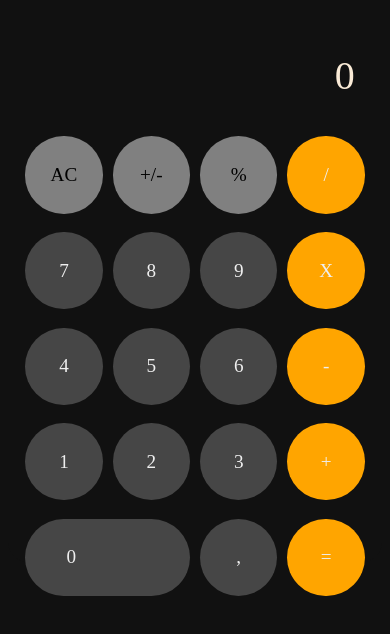
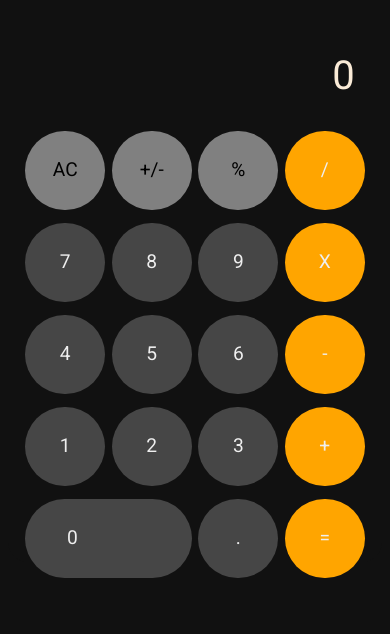
Before and after one commit to soun1005/i-calculator_clonecoding, a React (Create React App) app: page / in a window 390 px wide. Shown: the part 184-818 px from the top of the page. Built offline with nearby package versions, Linux system fonts and the light colour scheme.

Commit message:
bug fixed - error when dot is clicked as first element

```diff
--- a/public/index.html
+++ b/public/index.html
@@ -15,6 +15,12 @@
       user's mobile device or desktop. See https://developers.google.com/web/fundamentals/web-app-manifest/
     -->
     <link rel="manifest" href="%PUBLIC_URL%/manifest.json" />
+    <link rel="preconnect" href="https://fonts.googleapis.com" />
+    <link rel="preconnect" href="https://fonts.gstatic.com" crossorigin />
+    <link
+      href="https://fonts.googleapis.com/css2?family=Roboto&display=swap"
+      rel="stylesheet"
+    />
     <!--
       Notice the use of %PUBLIC_URL% in the tags above.
       It will be replaced with the URL of the `public` folder during the build.
--- a/src/App.css
+++ b/src/App.css
@@ -1,6 +1,7 @@
 body {
   height: 100vh;
   box-sizing: border-box;
+  font-family: 'Roboto', sans-serif;
 }
 
 .container {
--- a/src/App.js
+++ b/src/App.js
@@ -15,9 +15,12 @@
   const displayNum = (e) => {
     const num = e.target.innerText;
     // if (input.length > 10) return;
+    console.log(typeof curState);
 
-    // when comma (,) is already displayed, don't add up anymore
-    if (num === ',' && input.includes(',')) return;
+    // when dot (.) is already displayed, don't add up anymore
+    if (num === '.' && input.toString().includes('.')) {
+      return;
+    }
 
     curState === 0 ? setCurState(num) : setCurState((prev) => prev + num);
   };
@@ -26,8 +29,6 @@
   useEffect(() => {
     curState && setInput(curState);
   }, [curState]);
-
-  // console.log(input.length);
 
   /*******************************
    ***********Calculate***********
@@ -152,6 +153,9 @@
     setOperator(null);
   };
 
+  console.log(prevState);
+  console.log(curState);
+
   return (
     <div className="container">
       <div className="wrap">
@@ -214,7 +218,7 @@
           0
         </div>
         <div className="btn num" onClick={displayNum}>
-          ,
+          .
         </div>
         <div className="btn orange" onClick={equals}>
           =
--- a/src/breakpoints.css
+++ b/src/breakpoints.css
@@ -4,7 +4,7 @@
   }
   .wrap {
     min-width: 87%;
-    gap: 3%;
+    gap: 2%;
   }
   .outputScreen {
     margin: 15% 0;
```
